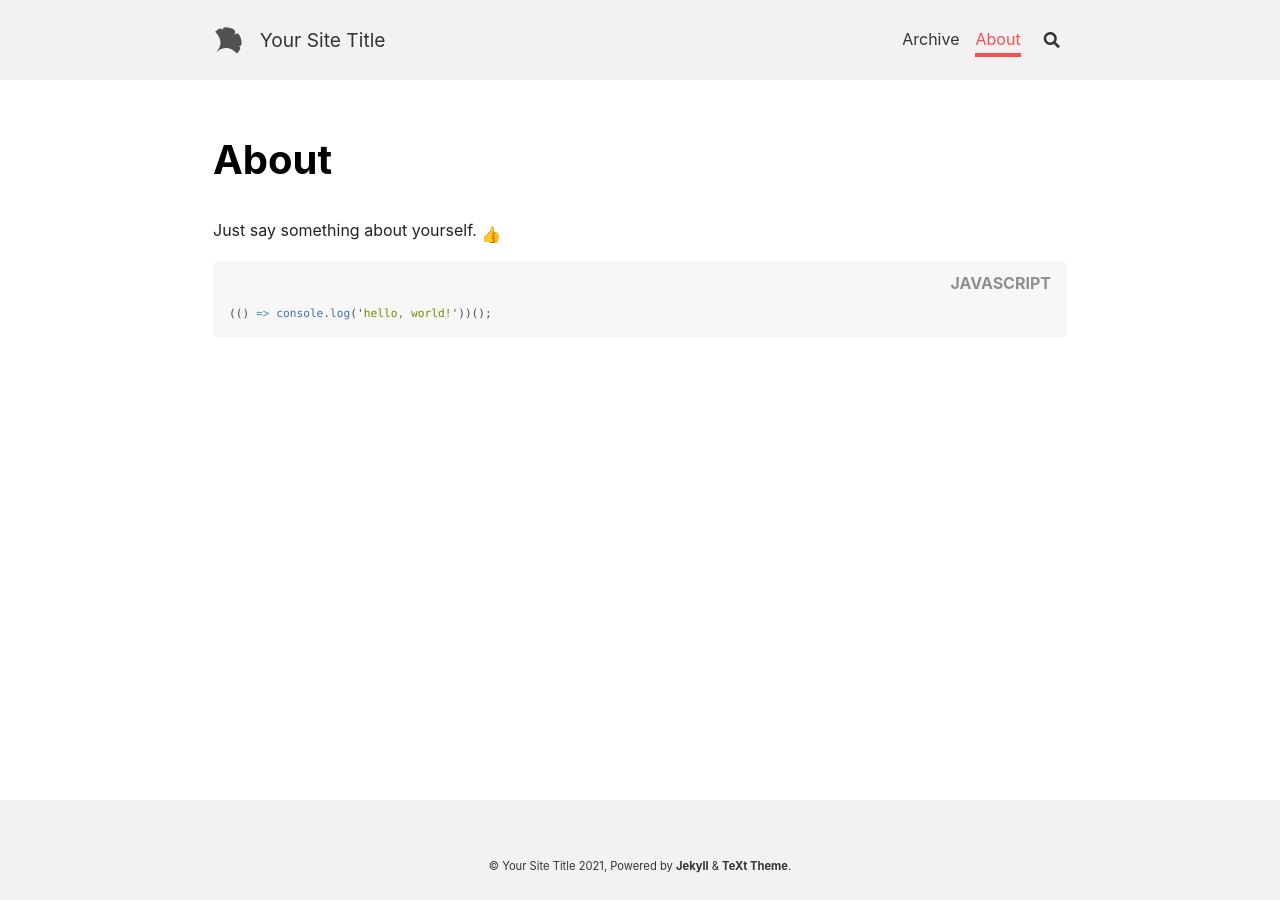
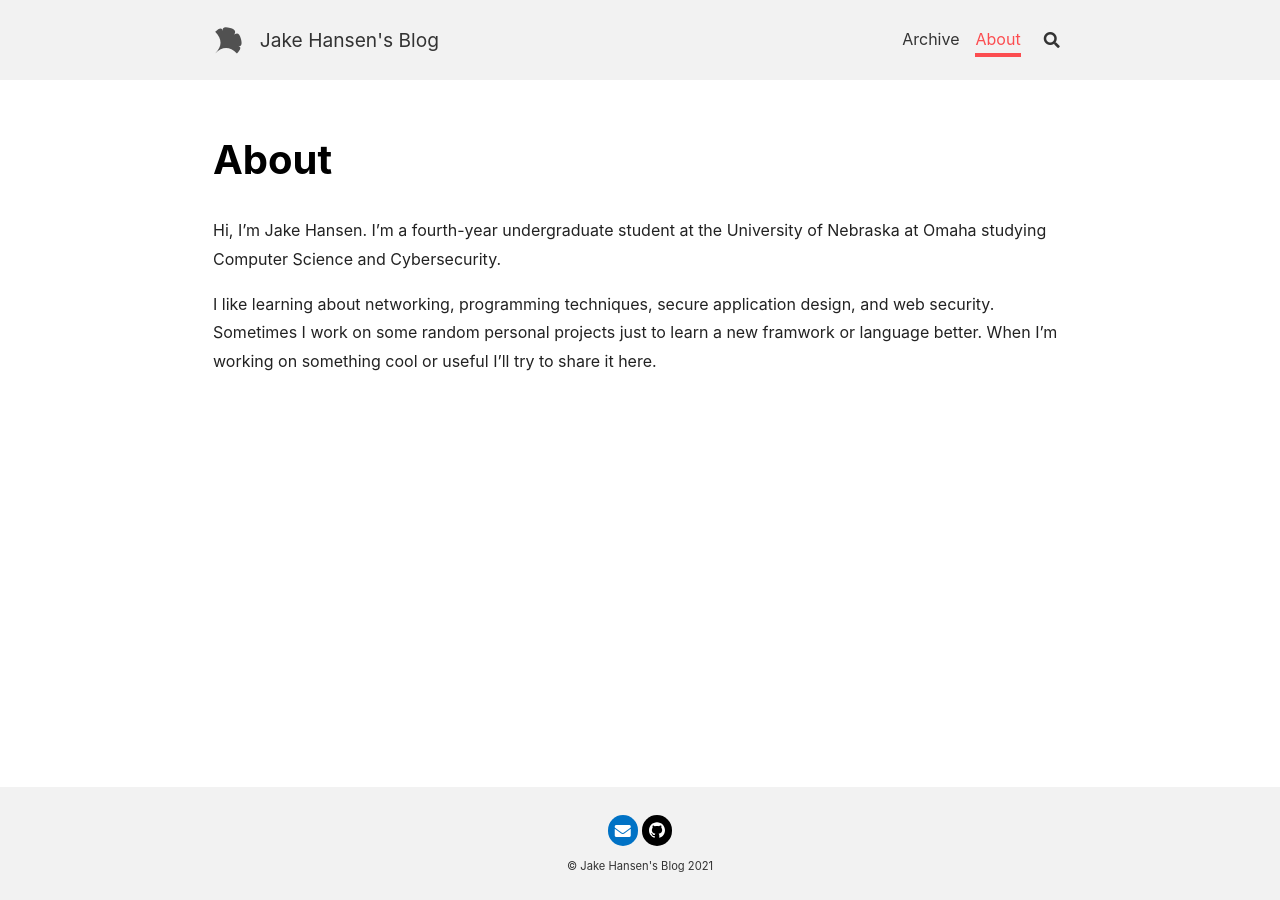
Before and after one commit to jake-hansen/blog, a Jekyll site: the page built from about.markdown, in a window 1280 px wide. Built offline with Jekyll 4.4.1, drawn with Linux system fonts in a browser that asks for light colours; nearby versions of some CDN libraries; emoji names are drawn with the system emoji font.

Commit message:
Update about page
Remove theme footer.

Update config.

```diff
--- a/_config.yml
+++ b/_config.yml
@@ -18,28 +18,28 @@
 ##############################
 text_skin: default # "default" (default), "dark", "forest", "ocean", "chocolate", "orange"
 highlight_theme: default # "default" (default), "tomorrow", "tomorrow-night", "tomorrow-night-eighties", "tomorrow-night-blue", "tomorrow-night-bright"
-url     : # the base hostname & protocol for your site e.g. https://www.someone.com
+url     : https://blog.jakedhansen.com # the base hostname & protocol for your site e.g. https://www.someone.com
 baseurl : # does not include hostname
-title   : Your Site Title
+title   : Jake Hansen's Blog
 description: > # this means to ignore newlines until "Language & timezone"
-  Your Site Description
+  I post about cool things I'm working on sometimes.
 
 
 ## => Language and Timezone
 ##############################
-lang: # the language of your site, default as "en"
-timezone: # see https://en.wikipedia.org/wiki/List_of_tz_database_time_zones for the available values
+lang: en # the language of your site, default as "en"
+timezone: America/Chicago # see https://en.wikipedia.org/wiki/List_of_tz_database_time_zones for the available values
 
 
 ## => Author and Social
 ##############################
 author:
   type      : # "person" (default), "organization"
-  name      : Your Name
-  url       :
+  name      : Jake Hansen
+  url       : https://blog.jakedhansen.com/about
   avatar    : # path or url of avatar image (square)
-  bio       : I am an amazing person.
-  email     :
+  bio       :
+  email     : jakedhansen@outlook.com
   facebook  : # "user_name" the last part of your profile url, e.g. https://www.facebook.com/user_name
   twitter   : # "user_name" the last part of your profile url, e.g. https://twitter.com/user_name
   weibo     : # "user_id"   the last part of your profile url, e.g. https://www.weibo.com/user_id/profile?...
@@ -49,14 +49,14 @@ author:
   zhihu     : # "user_name" the last part of your profile url, e.g. https://www.zhihu.com/people/user_name
   douban    : # "user_name" the last part of your profile url, e.g. https://www.douban.com/people/user_name
   linkedin  : # "user_name" the last part of your profile url, e.g. https://www.linkedin.com/in/user_name
-  github    : # "user_name" the last part of your profile url, e.g. https://github.com/user_name
+  github    : jake-hansen # "user_name" the last part of your profile url, e.g. https://github.com/user_name
   npm       : # "user_name" the last part of your profile url, e.g. https://www.npmjs.com/~user_name
 
 
 ## => GitHub Repository (if the site is hosted by GitHub)
 ##############################
-repository: user_name/repo_name
-repository_tree: master
+repository: jake-hansen/blog
+repository_tree: main
 
 
 ## => Paths
@@ -208,7 +208,7 @@ defaults:
     values:
       layout: article
       sharing: true
-      license: true
+      license: false
       aside:
         toc: true
       show_edit_on_github: true
--- a/_includes/footer.html
+++ b/_includes/footer.html
@@ -28,9 +28,7 @@
       <div>
         {%- include snippets/get-locale-string.html key='COPYRIGHT_DATES' -%}
         {%- assign _locale_copyright_dates = __return -%}
-        © {{ site.title }} {{ _locale_copyright_dates }},
-        Powered by <a title="Jekyll is a simple, blog-aware, static site generator." href="http://jekyllrb.com/">Jekyll</a> & <a
-        title="TeXt is a super customizable Jekyll theme." href="https://github.com/kitian616/jekyll-TeXt-theme">TeXt Theme</a>.
+        © {{ site.title }} {{ _locale_copyright_dates }}
       </div>
     </div>
   </div>
--- a/about.markdown
+++ b/about.markdown
@@ -18,8 +18,6 @@ titles:
 key: page-about
 ---
 
-Just say something about yourself. :+1:
+Hi, I'm Jake Hansen. I'm a fourth-year undergraduate student at the University of Nebraska at Omaha studying Computer Science and Cybersecurity.
 
-{% highlight javascript %}
-(() => console.log('hello, world!'))();
-{% endhighlight %}
+I like learning about networking, programming techniques, secure application design, and web security. Sometimes I work on some random personal projects just to learn a new framwork or language better. When I'm working on something cool or useful I'll try to share it here.
```
Also changed, not shown: _posts/2018-07-01-welcome.md (deleted, +0 -16 lines).
